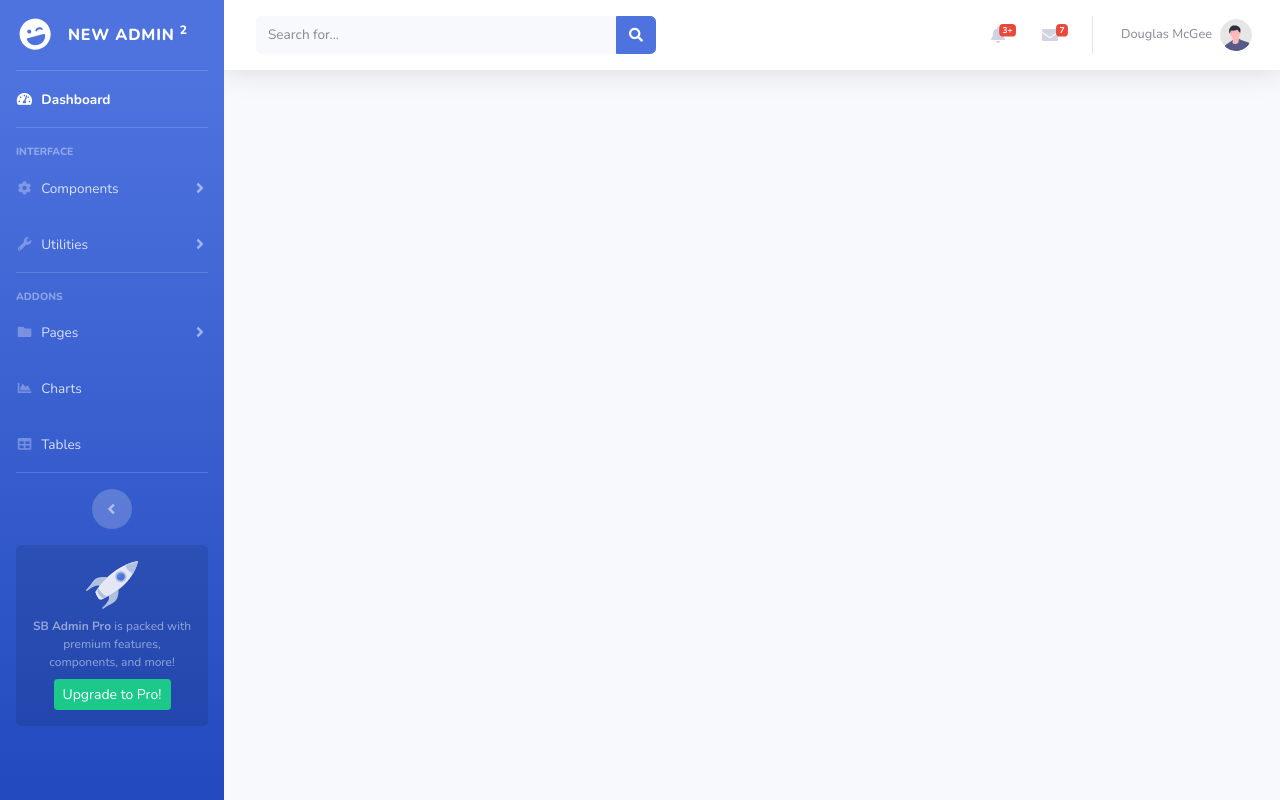
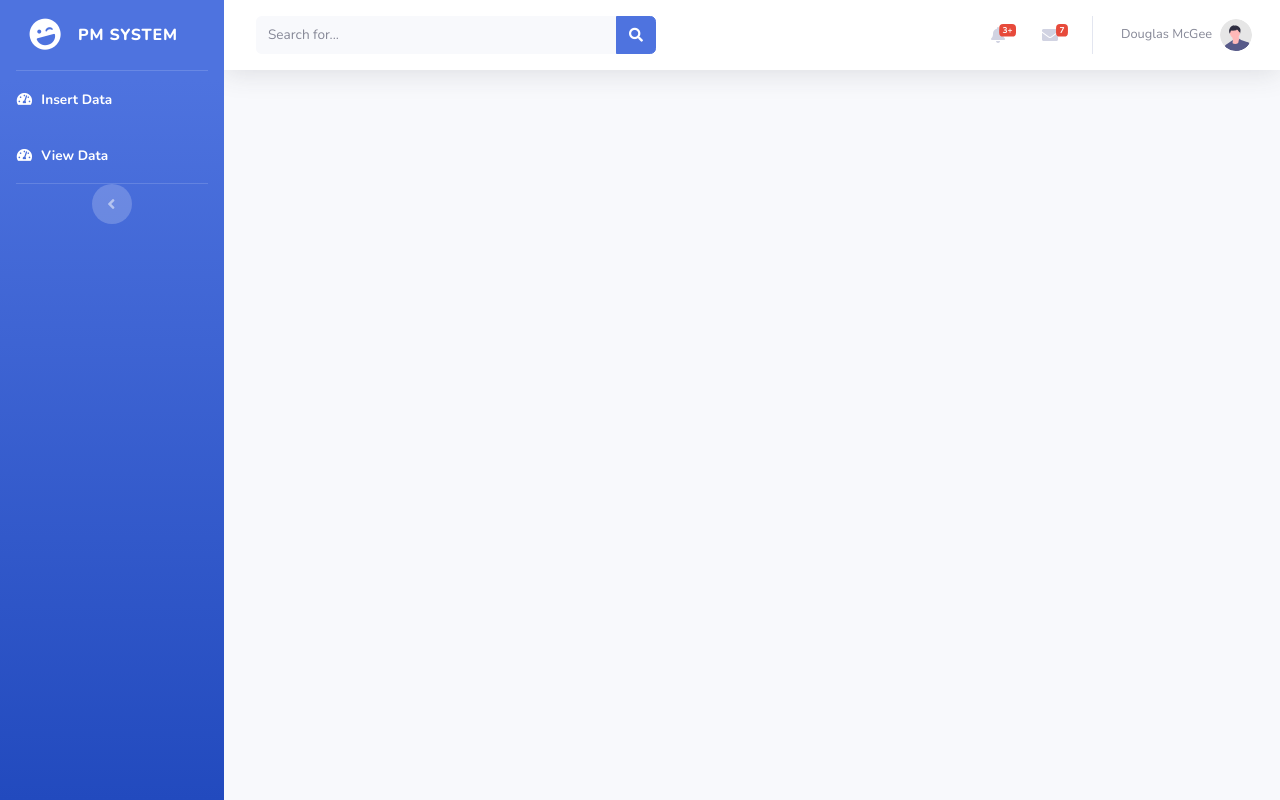
Before and after one commit to mpowerrenterprise/website-url-management-system, a PHP site: page /dashboard-asset/head-template.php in a window 1280 px wide. Run offline with PHP 8.4, Linux system fonts and the light colour scheme.

Commit message:
Cleanup sidebar

```diff
--- a/dashboard-asset/nav-template.php
+++ b/dashboard-asset/nav-template.php
@@ -5,7 +5,7 @@
     <div class="sidebar-brand-icon rotate-n-15">
         <i class="fas fa-laugh-wink"></i>
     </div>
-    <div class="sidebar-brand-text mx-3">New Admin <sup>2</sup></div>
+    <div class="sidebar-brand-text mx-3">PM System</div>
 </a>
 
 <!-- Divider -->
@@ -13,110 +13,25 @@
 
 <!-- Nav Item - Dashboard -->
 <li class="nav-item active">
-    <a class="nav-link" href="index.html">
+    <a class="nav-link" href="dashboard-index.php">
         <i class="fas fa-fw fa-tachometer-alt"></i>
-        <span>Dashboard</span></a>
+        <span>Insert Data</span></a>
+</li>
+
+<!-- Nav Item - Dashboard -->
+<li class="nav-item active">
+    <a class="nav-link" href="view-data.php">
+        <i class="fas fa-fw fa-tachometer-alt"></i>
+        <span>View Data</span></a>
 </li>
 
 <!-- Divider -->
-<hr class="sidebar-divider">
-
-<!-- Heading -->
-<div class="sidebar-heading">
-    Interface
-</div>
-
-<!-- Nav Item - Pages Collapse Menu -->
-<li class="nav-item">
-    <a class="nav-link collapsed" href="#" data-toggle="collapse" data-target="#collapseTwo"
-        aria-expanded="true" aria-controls="collapseTwo">
-        <i class="fas fa-fw fa-cog"></i>
-        <span>Components</span>
-    </a>
-    <div id="collapseTwo" class="collapse" aria-labelledby="headingTwo" data-parent="#accordionSidebar">
-        <div class="bg-white py-2 collapse-inner rounded">
-            <h6 class="collapse-header">Custom Components:</h6>
-            <a class="collapse-item" href="http://localhost/personal_management_system/view-data.php">View Data</a>
-            <a class="collapse-item" href="cards.html">Cards</a>
-        </div>
-    </div>
-</li>
-
-<!-- Nav Item - Utilities Collapse Menu -->
-<li class="nav-item">
-    <a class="nav-link collapsed" href="#" data-toggle="collapse" data-target="#collapseUtilities"
-        aria-expanded="true" aria-controls="collapseUtilities">
-        <i class="fas fa-fw fa-wrench"></i>
-        <span>Utilities</span>
-    </a>
-    <div id="collapseUtilities" class="collapse" aria-labelledby="headingUtilities"
-        data-parent="#accordionSidebar">
-        <div class="bg-white py-2 collapse-inner rounded">
-            <h6 class="collapse-header">Custom Utilities:</h6>
-            <a class="collapse-item" href="utilities-color.html">Colors</a>
-            <a class="collapse-item" href="utilities-border.html">Borders</a>
-            <a class="collapse-item" href="utilities-animation.html">Animations</a>
-            <a class="collapse-item" href="utilities-other.html">Other</a>
-        </div>
-    </div>
-</li>
-
-<!-- Divider -->
-<hr class="sidebar-divider">
-
-<!-- Heading -->
-<div class="sidebar-heading">
-    Addons
-</div>
-
-<!-- Nav Item - Pages Collapse Menu -->
-<li class="nav-item">
-    <a class="nav-link collapsed" href="#" data-toggle="collapse" data-target="#collapsePages"
-        aria-expanded="true" aria-controls="collapsePages">
-        <i class="fas fa-fw fa-folder"></i>
-        <span>Pages</span>
-    </a>
-    <div id="collapsePages" class="collapse" aria-labelledby="headingPages" data-parent="#accordionSidebar">
-        <div class="bg-white py-2 collapse-inner rounded">
-            <h6 class="collapse-header">Login Screens:</h6>
-            <a class="collapse-item" href="login.html">Login</a>
-            <a class="collapse-item" href="register.html">Register</a>
-            <a class="collapse-item" href="forgot-password.html">Forgot Password</a>
-            <div class="collapse-divider"></div>
-            <h6 class="collapse-header">Other Pages:</h6>
-            <a class="collapse-item" href="404.html">404 Page</a>
-            <a class="collapse-item" href="blank.html">Blank Page</a>
-        </div>
-    </div>
-</li>
-
-<!-- Nav Item - Charts -->
-<li class="nav-item">
-    <a class="nav-link" href="charts.html">
-        <i class="fas fa-fw fa-chart-area"></i>
-        <span>Charts</span></a>
-</li>
-
-<!-- Nav Item - Tables -->
-<li class="nav-item">
-    <a class="nav-link" href="tables.html">
-        <i class="fas fa-fw fa-table"></i>
-        <span>Tables</span></a>
-</li>
-
-<!-- Divider -->
-<hr class="sidebar-divider d-none d-md-block">
+<hr class="sidebar-divider my-0">
 
 <!-- Sidebar Toggler (Sidebar) -->
 <div class="text-center d-none d-md-inline">
     <button class="rounded-circle border-0" id="sidebarToggle"></button>
 </div>
 
-<!-- Sidebar Message -->
-<div class="sidebar-card d-none d-lg-flex">
-    <img class="sidebar-card-illustration mb-2" src="img/undraw_rocket.svg" alt="...">
-    <p class="text-center mb-2"><strong>SB Admin Pro</strong> is packed with premium features, components, and more!</p>
-    <a class="btn btn-success btn-sm" href="https://startbootstrap.com/theme/sb-admin-pro">Upgrade to Pro!</a>
-</div>
 
 </ul>
```
